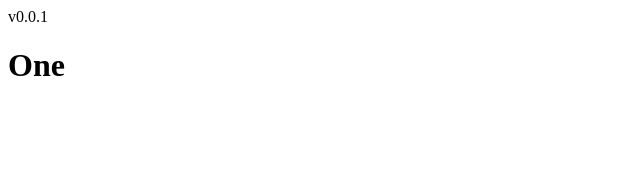
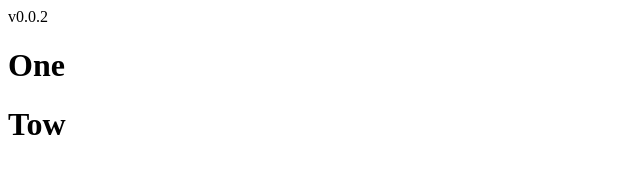
Before and after one commit to Topmuk/easy, a plain HTML site: page index.html in a window 1280 px wide. Shown: the whole page, without its empty margins (0-640 px from the left). Drawn offline with Linux system fonts and the light colour scheme.

Commit message:
Version 0.0.2

```diff
--- a/index.html
+++ b/index.html
@@ -6,9 +6,10 @@
 </head>
 <body>
 
-  v0.0.1
+  v0.0.2
 
   <h1>One</h1>
+  <h1>Tow</h1>
 
 </body>
 </html>
```
